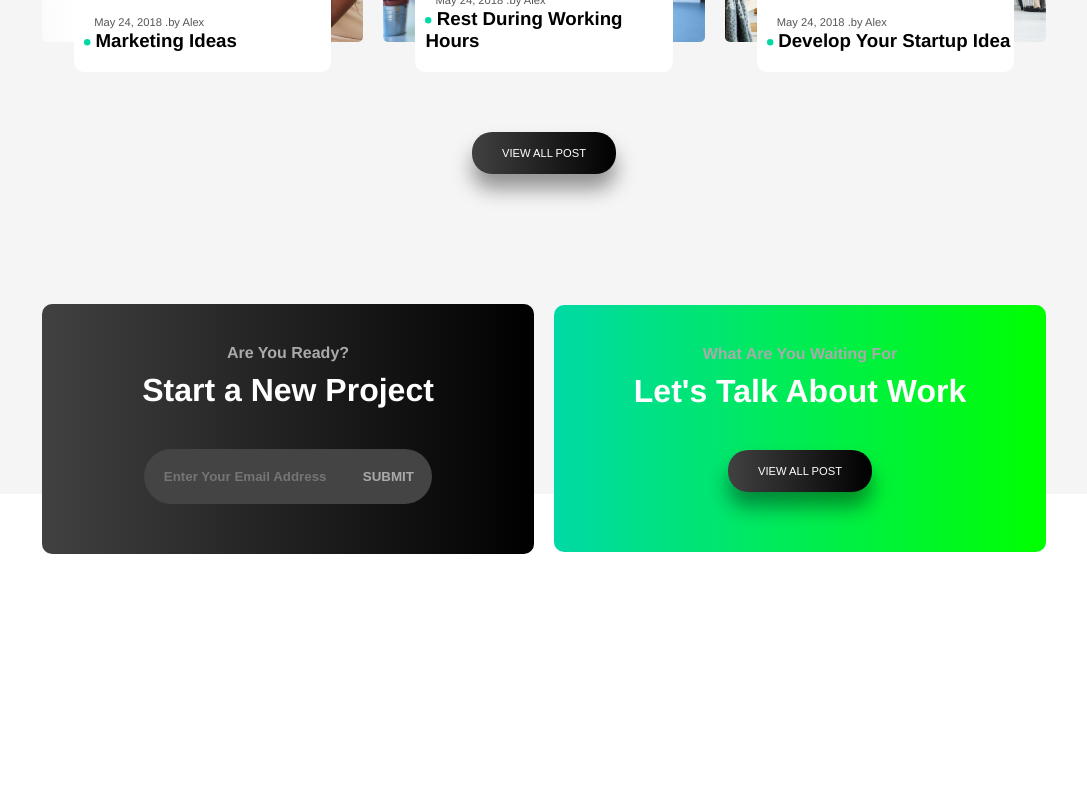
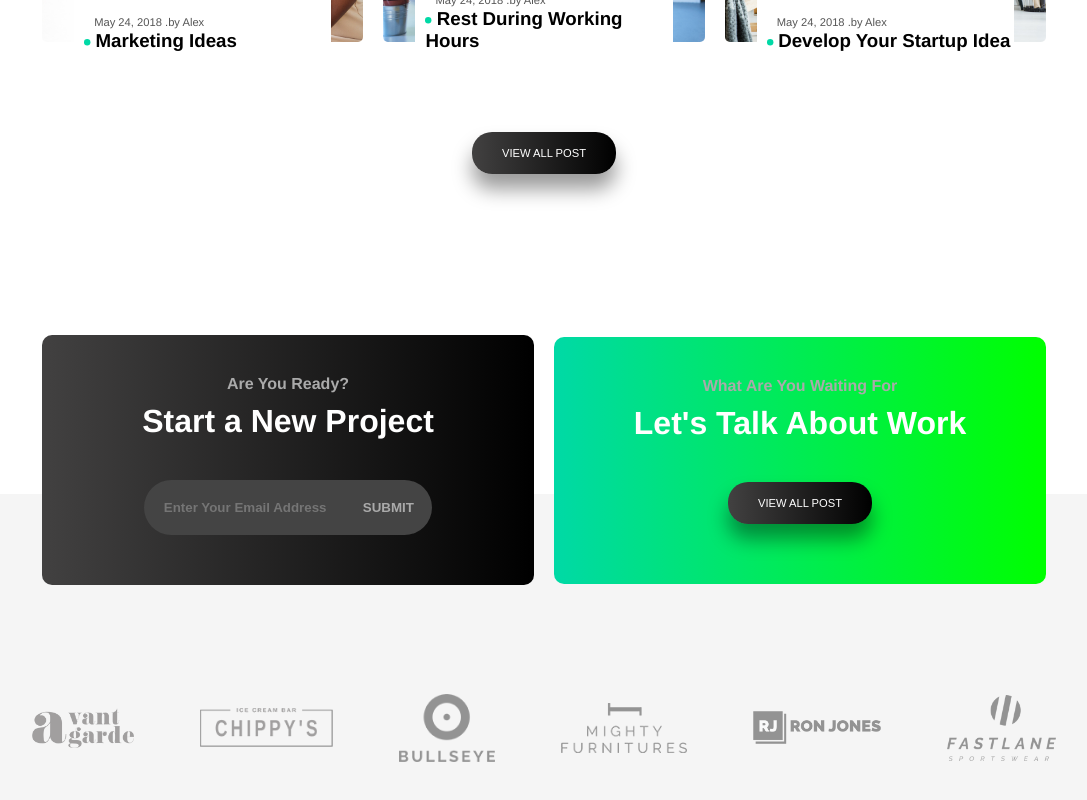
Before and after one commit to mecarm/proj-html-vuejs, a Vue app: page / in a window 1280 px wide. Shown: the part 6983-7783 px from the top of the page, without its empty margins (96-1183 px from the left). Before the commit the page ends 7547 px from the top, so only its background shows below. Built offline with nearby package versions, Linux system fonts and the light colour scheme.

Commit message:
Completata CompanySection

```diff
--- /dev/null
+++ b/src/components/CompanySection.vue
@@ -0,0 +1,44 @@
+<template>
+  <section>
+    <div class="container">
+        <div class="card">
+            <img src="../assets/images/client-1-2x.png" alt="azienda">
+        </div>
+        <div class="card">
+            <img src="../assets/images/client-3-2x.png" alt="azienda">
+        </div>
+        <div class="card">
+            <img src="../assets/images/client-4-2x.png" alt="azienda">
+        </div>
+        <div class="card">
+            <img src="../assets/images/client-5-2x.png" alt="azienda">
+        </div>
+        <div class="card">
+            <img src="../assets/images/client-7-2x.png" alt="azienda">
+        </div>
+        <div class="card">
+            <img src="../assets/images/client-9-2x.png" alt="azienda">
+        </div>
+    </div>
+  </section>
+</template>
+
+<script>
+export default {
+    name: 'CompanySection'
+}
+</script>
+
+<style lang="scss" scoped>
+@import '../style/style.scss';
+@import url('https://fonts.googleapis.com/css2?family=Ubuntu&family=Varela+Round&display=swap');
+
+section{
+    background: $bg-soft-grey;
+}
+.container{
+    padding: $vertical-center-pd;
+    @include center;
+    @include flex($justify: Between_Center)
+}
+</style>
--- a/src/components/MainComp.vue
+++ b/src/components/MainComp.vue
@@ -8,6 +8,7 @@
     <SubscriptionSection/>
     <ReviewSection/>
     <NewsBlogSection/>
+    <CompanySection/>
   </main>
 </template>
 
@@ -20,6 +21,7 @@ import FourthSection from './FourthSection.vue'
 import SubscriptionSection from './SubscriptionSection.vue'
 import ReviewSection from './ReviewSection.vue'
 import NewsBlogSection from './NewsBlogSection.vue'
+import CompanySection from './CompanySection.vue'
 
 export default {
     name: 'MainComp',
@@ -31,7 +33,8 @@ export default {
         FourthSection,
         SubscriptionSection,
         ReviewSection,
-        NewsBlogSection
+        NewsBlogSection,
+        CompanySection
     },
 
 }
--- a/src/components/NewsBlogSection.vue
+++ b/src/components/NewsBlogSection.vue
@@ -61,7 +61,6 @@ export default {
 @import '../style/style.scss';
 @import url('https://fonts.googleapis.com/css2?family=Ubuntu&family=Varela+Round&display=swap');
 section{
-  background: $bg-soft-grey;
   padding: $vertical-center-pd;
   position: relative
 }
@@ -154,6 +153,7 @@ section{
   @include center;
   @include flex($justify: Both_Center);
   position: absolute;
+  bottom: -10%;
   left: 10%;
   .card-cta{
     text-align: center;
```
